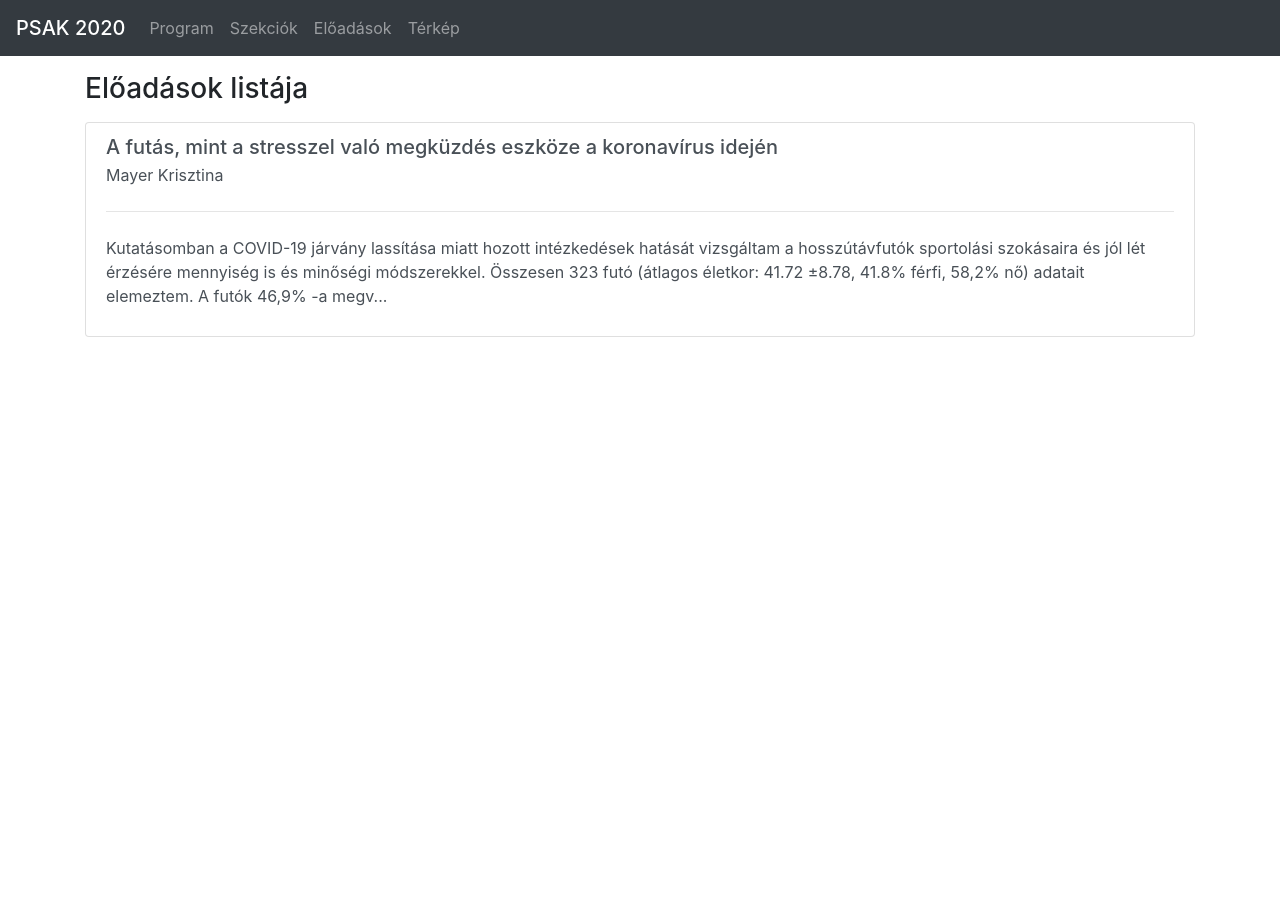
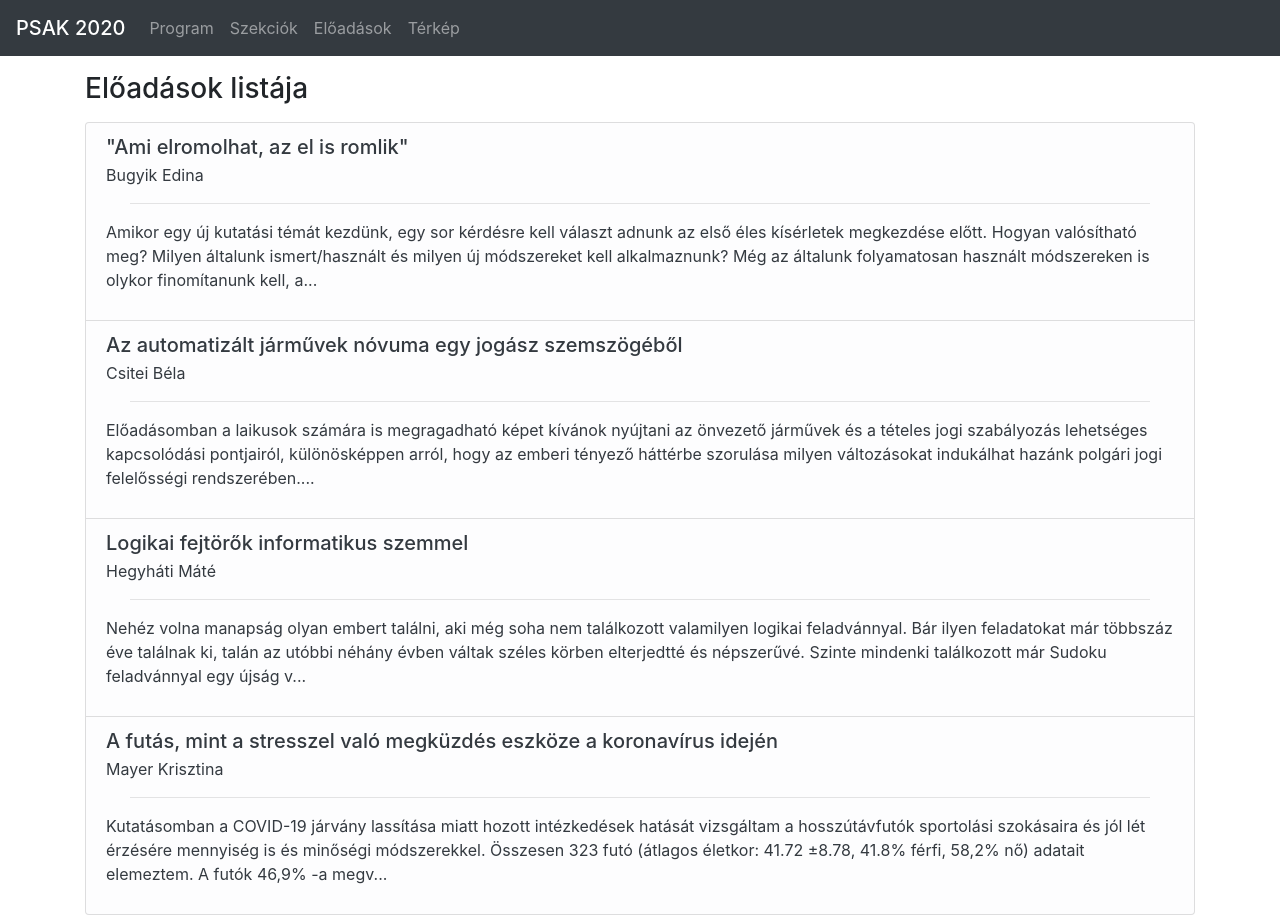
Before and after one commit to hegyhati/psak_2020, a Jekyll site: the page built from presentations.html, in a window 1280 px wide. Built offline with Jekyll 4.4.1, drawn with Linux system fonts in a browser that asks for light colours.

Commit message:
FEw fake presentations and a bit styling

```diff
--- /dev/null
+++ b/_presentations/0_fake_Bugyik_Edina.md
@@ -0,0 +1,9 @@
+---
+presenter: Bugyik Edina
+title: '"Ami elromolhat, az el is romlik"'
+id: Bugyik_Edina
+---
+
+Amikor egy új kutatási témát kezdünk, egy sor kérdésre kell választ adnunk az első éles kísérletek megkezdése előtt. Hogyan valósítható meg? Milyen általunk ismert/használt és milyen új módszereket kell alkalmaznunk? Még az általunk folyamatosan használt módszereken is olykor finomítanunk kell, az újaknál pedig több helyről kell tájékozódnunk a pontos és megbízható eredmények érdekében. Aztán, amikor már kész protokoll alapján dolgozhatunk, hirtelen összeomlik minden, pedig „mi mindent ugyanúgy csináltunk”.
+
+Ezzel az előadással bepillantást szeretnék nyújtani egy kutatólabor valódi mindennapjaiba. Mert nem feltétlen az eredmény a legérdekesebb, hanem az a rögös út is, amin eljutunk odáig.
--- /dev/null
+++ b/_presentations/0_fake_Csitei_Bela.md
@@ -0,0 +1,11 @@
+---
+presenter: Csitei Béla
+title: Az automatizált járművek nóvuma egy jogász szemszögéből
+id: Csitei_Bela
+---
+
+Előadásomban a laikusok számára is megragadható képet kívánok nyújtani az önvezető járművek és a tételes jogi szabályozás lehetséges kapcsolódási pontjairól, különösképpen arról, hogy az emberi tényező háttérbe szorulása milyen változásokat indukálhat hazánk polgári jogi felelősségi rendszerében.
+
+E járművek megjelenése számos előnnyel kecsegtet, amelyek közül minden bizonnyal a közlekedési balesetek számának lehetséges csökkenése bír a legnagyobb jelentőséggel. Mivel a balesetek kb. 90 %-a valamilyen emberi mulasztásra vagy szabályszegésre vezethető vissza, ezért az önvezető rendszerek elterjedése nagymértékben hozzájárulhat a közlekedés egészének biztonságosabbá tételéhez. Az emberi beavatkozás szükségtelensége tehermentesítheti a járművek vezetőit, akik a korábban a járművek irányítására fordított idejüket pihenésre vagy munkavégzésre használhatják fel. Emellett sokak életét megkönnyítheti, hogy az önvezető közlekedési eszközöket vezetési jogosítvánnyal nem rendelkező, valamint vezetői problémákkal küszködő személyek is használhatják majd. Szintén érdemes megemlíteni, hogy a jármű irányításának optimalizálásával mérsékelhető a károsanyag-kibocsátás, a csökkentett energiafelhasználás pedig előmozdíthatja a környezet fokozottabb védelmét.
+
+Az önvezető rendszerek elterjedésének ösztönzése tehát kívánatos, hiszen azok nemcsak a mindennapjainkat tehetik komfortosabbá, hanem számtalan emberi életet is megóvhatnak. A technológia egyre szélesebb körű alkalmazása ugyanakkor számos jogilag releváns kérdés megválaszolását is aktualizálja. Előadásomban nem kívánom részletesen elemezni e kérdések egyikét sem, pusztán betekintést kívánok nyújtani arra, hogy az autonóm módon közlekedő járművek elterjedésével párhuzamosan milyen feladatok hárulnak majd a jogalkotóra, és a jelenleg hatályos polgári jogi felelősségi normák mennyiben lesznek majd fenntarthatónak.
--- /dev/null
+++ b/_presentations/0_fake_Hegyhati_Mate.md
@@ -0,0 +1,7 @@
+---
+presenter: Hegyháti Máté
+title: Logikai fejtörők informatikus szemmel
+id: Hegyhati_Mate
+---
+
+Nehéz volna manapság olyan embert találni, aki még soha nem találkozott valamilyen logikai feladvánnyal. Bár ilyen feladatokat már többszáz éve találnak ki, talán az utóbbi néhány évben váltak széles körben elterjedtté és népszerűvé. Szinte mindenki találkozott már Sudoku feladvánnyal egy újság végén, gyerekek milliói olvasták Hermione érvelését a Bölcsek kövében Piton professzor próbatételénél, és még hosszan sorolhatnánk a példákat. Azok a fiatalok, akik matematikában versenyeztek középiskolás korukban, mind olvasták Raymond Smullyan könyveit, és lelkesen vetették bele magukat egy-egy nehezebb fejtörő megoldásába. Néhány évvel később ezen fiatalok jó része temérdek matematikai, informatikai eszközt sajátított el, melyek birtokában már egészen más szemmel tekintenek a hasonló feladványokra.
--- a/presentations.html
+++ b/presentations.html
@@ -4,11 +4,11 @@ title: Előadások listája
 
 <div class="list-group">
   {% for presentation in site.presentations %}
-  <a href="{{site.baseurl}}{{presentation.url}}" class="list-group-item list-group-item-action">
+  <a href="{{site.baseurl}}{{presentation.url}}" class="list-group-item list-group-item-action list-group-item-light text-dark">
     <h5 class="mb-1">{{presentation.title}}</h5>
     <p class="mb-1">{{presentation.presenter}}</p>
     <div class="d-md-inline d-sm-none d-none">
-      <hr class="my-4">
+      <hr class="mx-4">
       {{presentation.content | slice: 0, 300 | append: "... " }}
     </div>
   </a>
```
